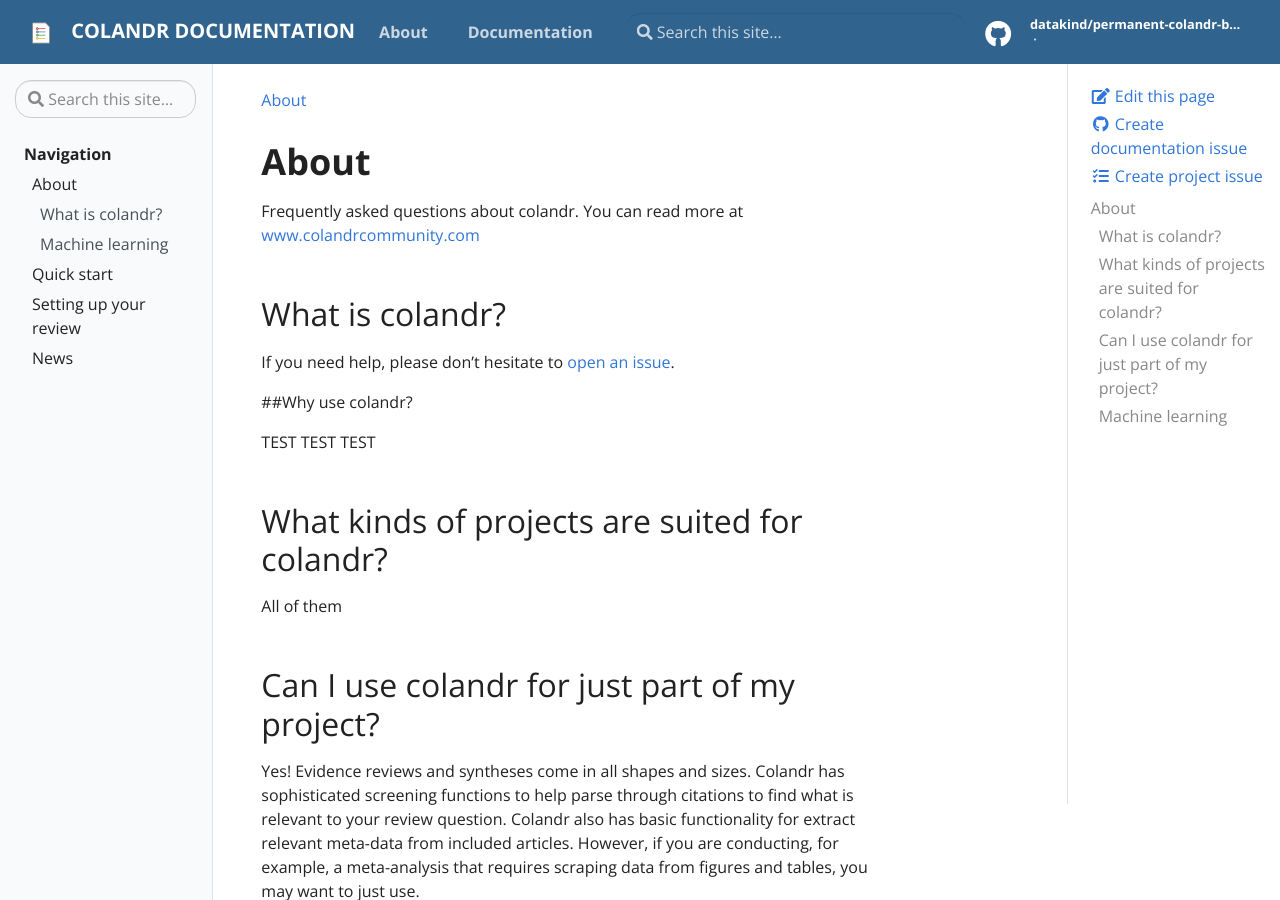
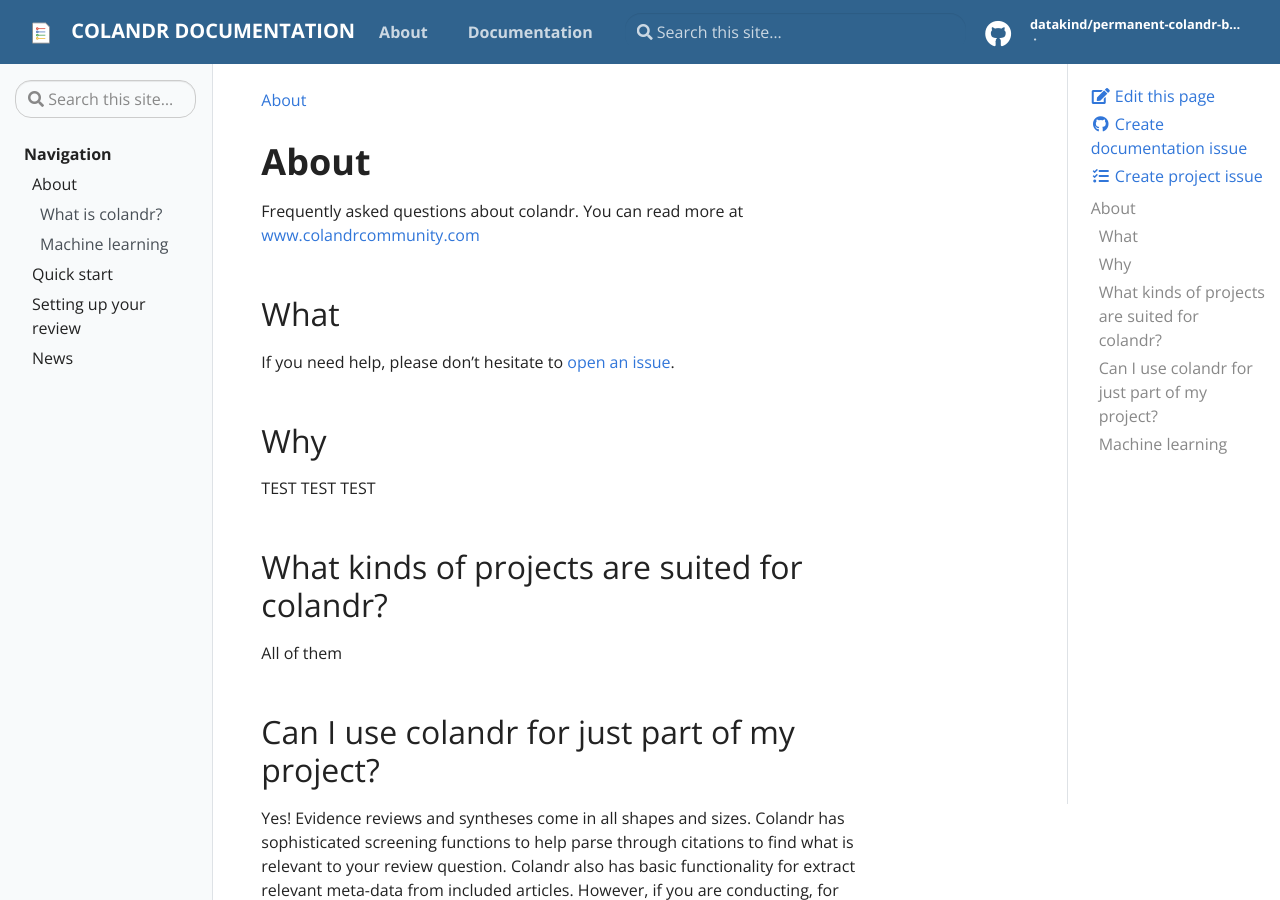
Before and after one commit to scheng87/colandr.github.io, a Jekyll site: the page built from pages/about.md, in a window 1280 px wide and 900 px high. Built offline with Jekyll 4.4.1, drawn with Linux system fonts in a browser that asks for light colours.

Commit message:
children in navigation

```diff
--- a/_data/toc.yml
+++ b/_data/toc.yml
@@ -5,9 +5,9 @@
       url: "about"
       children:
         - title: What is colandr?
-          url: "about#what-is-colandr?"
+          url: "about#what"
         - title: Machine learning
-          url: "about$machine-learning"
+          url: "about#machine-learning"
     - title: "Quick start"
       url: "docs "
     - title: "Setting up your review"
--- a/pages/about.md
+++ b/pages/about.md
@@ -7,11 +7,11 @@ permalink: /about/
 
 Frequently asked questions about colandr. You can read more at [www.colandrcommunity.com](http://www.colandrcommunity.com)
 
-## What is colandr?
+## What
 
 If you need help, please don't hesitate to [open an issue](https://www.github.com/{{ site.github_repo }}/{{ site.github_user }}).
 
-##Why use colandr?
+## Why
 
 TEST TEST TEST
 
```
